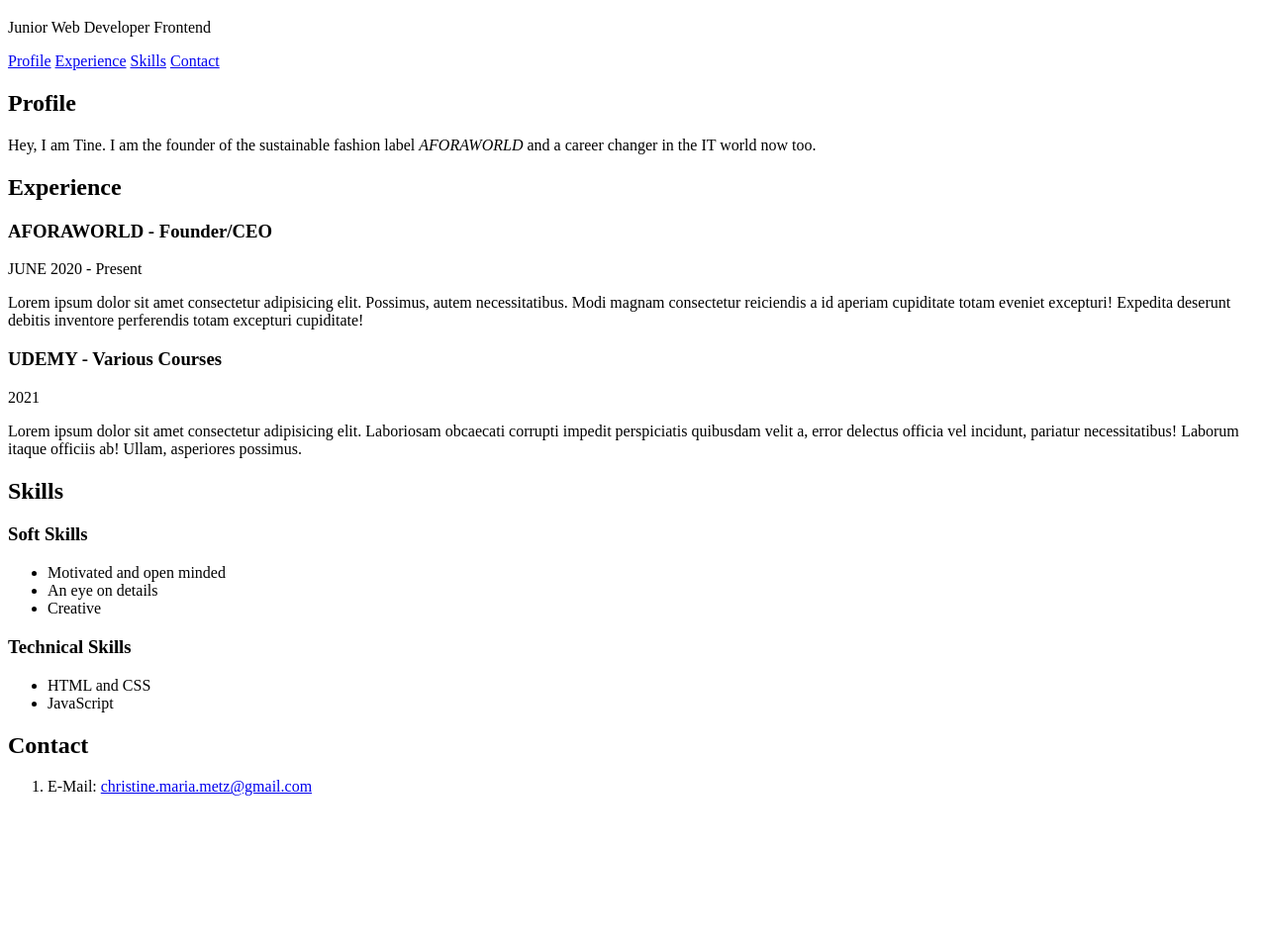
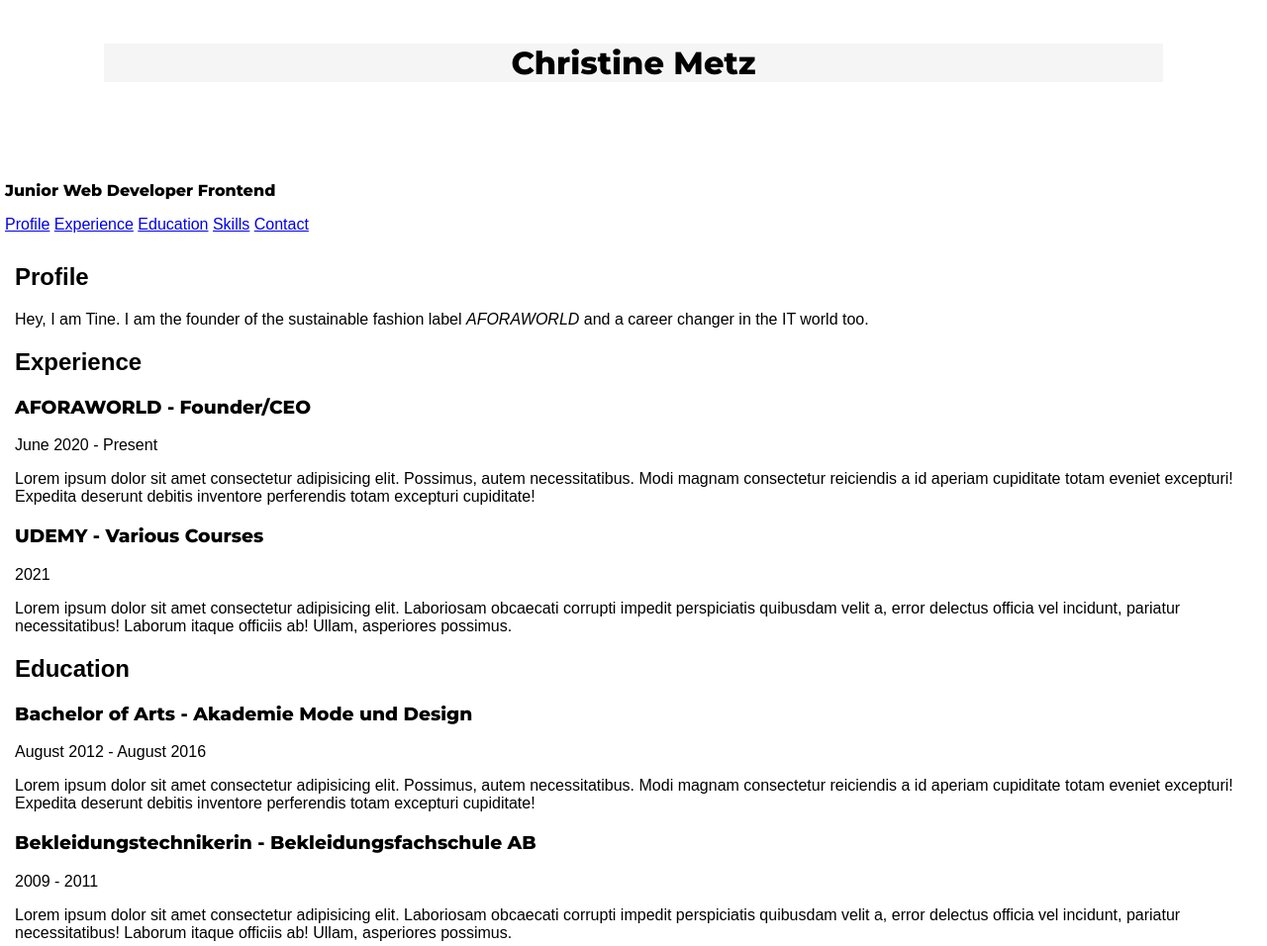
Before and after one commit to christinemariametz/CVnow, a plain HTML site: page index.html in a window 1280 px wide. Shown: the part 61-1017 px from the top of the page at 99% size. Before the commit the page ends 881 px from the top, so only its background shows below. Drawn offline with Linux system fonts and the light colour scheme.

Commit message:
Start with CSS

```diff
--- a/index.html
+++ b/index.html
@@ -6,34 +6,44 @@
     <meta charset="UTF-8" />
     <meta name="viewport" content="width=device-width, initial-scale=1.0" />
 
+    <link rel="preconnect" href="https://fonts.googleapis.com">
+    <link rel="preconnect" href="https://fonts.gstatic.com" crossorigin>
+    <link href="https://fonts.googleapis.com/css2?family=Montserrat:wght@800&display=swap" rel="stylesheet">
+
     <title>The CV of Christine Maria Metz</title>
+    <link rel="stylesheet" href="style.css">
   </head>
 
     <body>
       <header>
         <h1>Christine Metz</h1>
         <p>Junior Web Developer Frontend</p>
+      </header>
+
       <nav>
         <a href="#profile">Profile</a>
         <a href="#experience">Experience</a>
+        <a href="#education">Education</a>
         <a href="#skills">Skills</a>
         <a href="#contact">Contact</a>
       </nav>
-        </header>
+
       <main>
         <article id="profile">
           <h2>Profile</h2>
           <p>
-              Hey, I am Tine. I am the founder of the sustainable fashion label <em>AFORAWORLD</em> and a career changer in the IT world now too.
+           Hey, I am Tine. I am the founder of the sustainable fashion label <em>AFORAWORLD</em> and a career changer in the IT world too.
           </p>
         </article>
+
+
         <article id="experience">
           <h2>Experience</h2>
             <section>
               <header>
                 <h3>AFORAWORLD - Founder/CEO</h3>
-                <p>JUNE 2020 - Present</p>
                 </header>
+                <p>June 2020 - Present</p>
               <p>
                 Lorem ipsum dolor sit amet consectetur adipisicing elit. Possimus,
                 autem necessitatibus. Modi magnam consectetur reiciendis a id
@@ -44,8 +54,8 @@
             <section>
               <header>
                 <h3>UDEMY - Various Courses</h3>
+              </header>
               <p>2021</p>
-              </header>
               <p>
                 Lorem ipsum dolor sit amet consectetur adipisicing elit. Laboriosam
                 obcaecati corrupti impedit perspiciatis quibusdam velit a, error
@@ -54,6 +64,36 @@
               </p>
             </section>
         </article>
+
+
+        <article id="education">
+          <h2>Education</h2>
+          <section>
+            <header>
+              <h3>Bachelor of Arts - Akademie Mode und Design</h3>
+            </header>
+            <p>August 2012 - August 2016</p>
+            <p>
+              Lorem ipsum dolor sit amet consectetur adipisicing elit. Possimus,
+              autem necessitatibus. Modi magnam consectetur reiciendis a id
+              aperiam cupiditate totam eveniet excepturi! Expedita deserunt
+              debitis inventore perferendis totam excepturi cupiditate!
+            </p>
+          </section>
+          <section>
+            <header>
+              <h3>Bekleidungstechnikerin - Bekleidungsfachschule AB</h3>
+            </header>
+            <p>2009 - 2011</p>
+            <p>
+              Lorem ipsum dolor sit amet consectetur adipisicing elit. Laboriosam
+              obcaecati corrupti impedit perspiciatis quibusdam velit a, error
+              delectus officia vel incidunt, pariatur necessitatibus! Laborum
+              itaque officiis ab! Ullam, asperiores possimus.
+            </p>
+          </section>
+        </article>
+
         <article id="skills">
           <h2>Skills</h2>
             <section>
@@ -72,6 +112,8 @@
               </ul>
             </section>
         </article>
+
+
         <article id="contact">
           <h2>Contact</h2>
             <ol>
@@ -80,10 +122,15 @@
                 <a href="christine.maria.metz@gmail.com"
                   >christine.maria.metz@gmail.com</a>
               </li>
+              <li>
+                Phone:
+                <a href="+49 176 60 350 906"
+                  >+49 176 60 350 906</a>
+              </li>
             </ol>
         </article>
+
       </main>
     </body>
 
 </html>
-</html>
--- /dev/null
+++ b/style.css
@@ -0,0 +1,33 @@
+
+*,
+*:before *:after {box-sizing: border-box;
+}
+
+html {font-family: Arial, Helvetica, sans-serif ;
+}
+
+h1 {
+    margin: 100px;
+    text-align: center;
+    color: black;
+    background-color: whitesmoke;
+    border: 100px;
+    ;}
+
+    header {
+        padding: 0px;
+        font-family: 'Montserrat', sans-serif;
+    }
+
+body {
+    margin: auto;
+    background-color: white;
+    border: 5px solid white;
+    font-family: Arial, Helvetica, sans-serif
+    color black;
+}
+
+
+main {
+    padding: 10px;
+}
```
Lines whose indentation alone changed are shown as unchanged.
